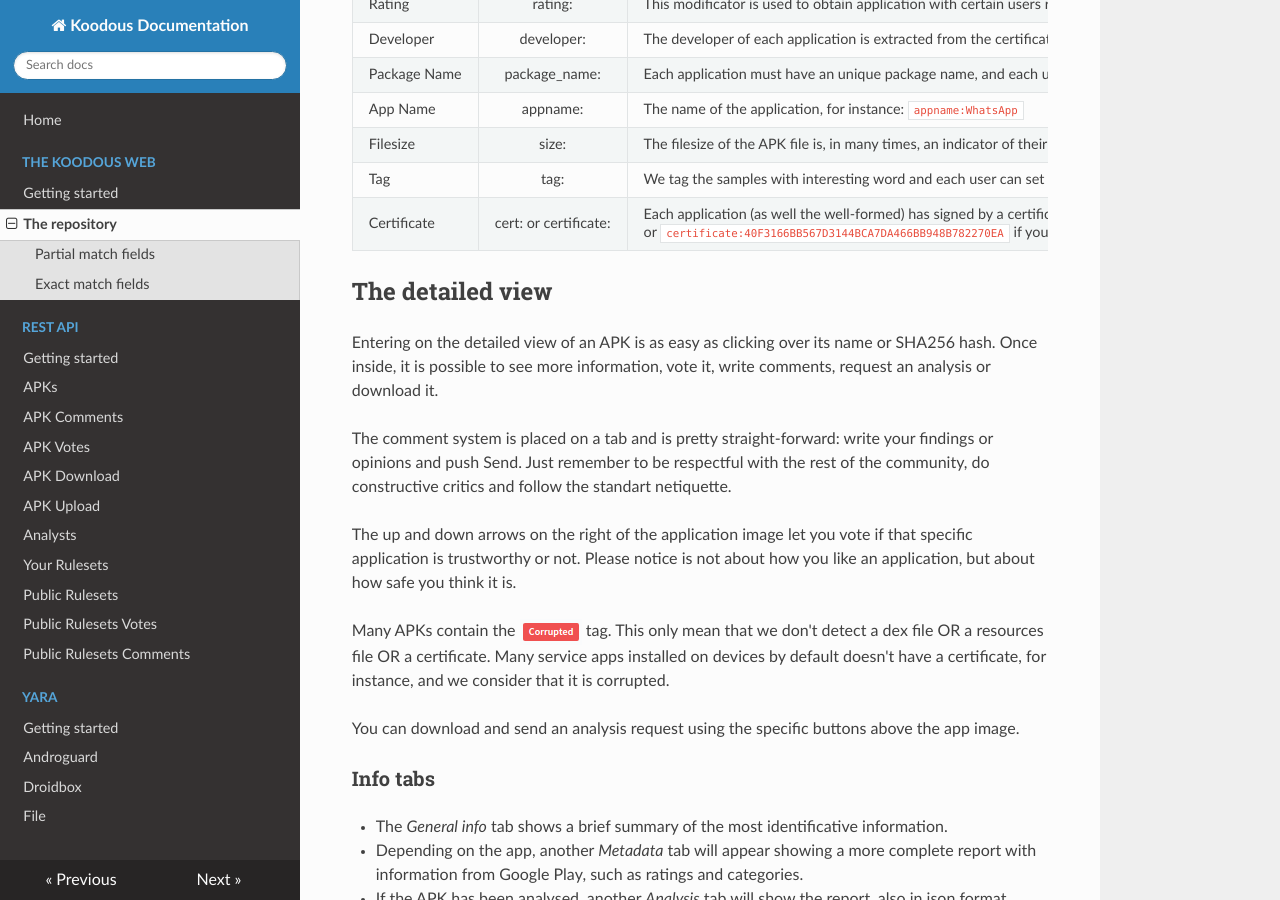
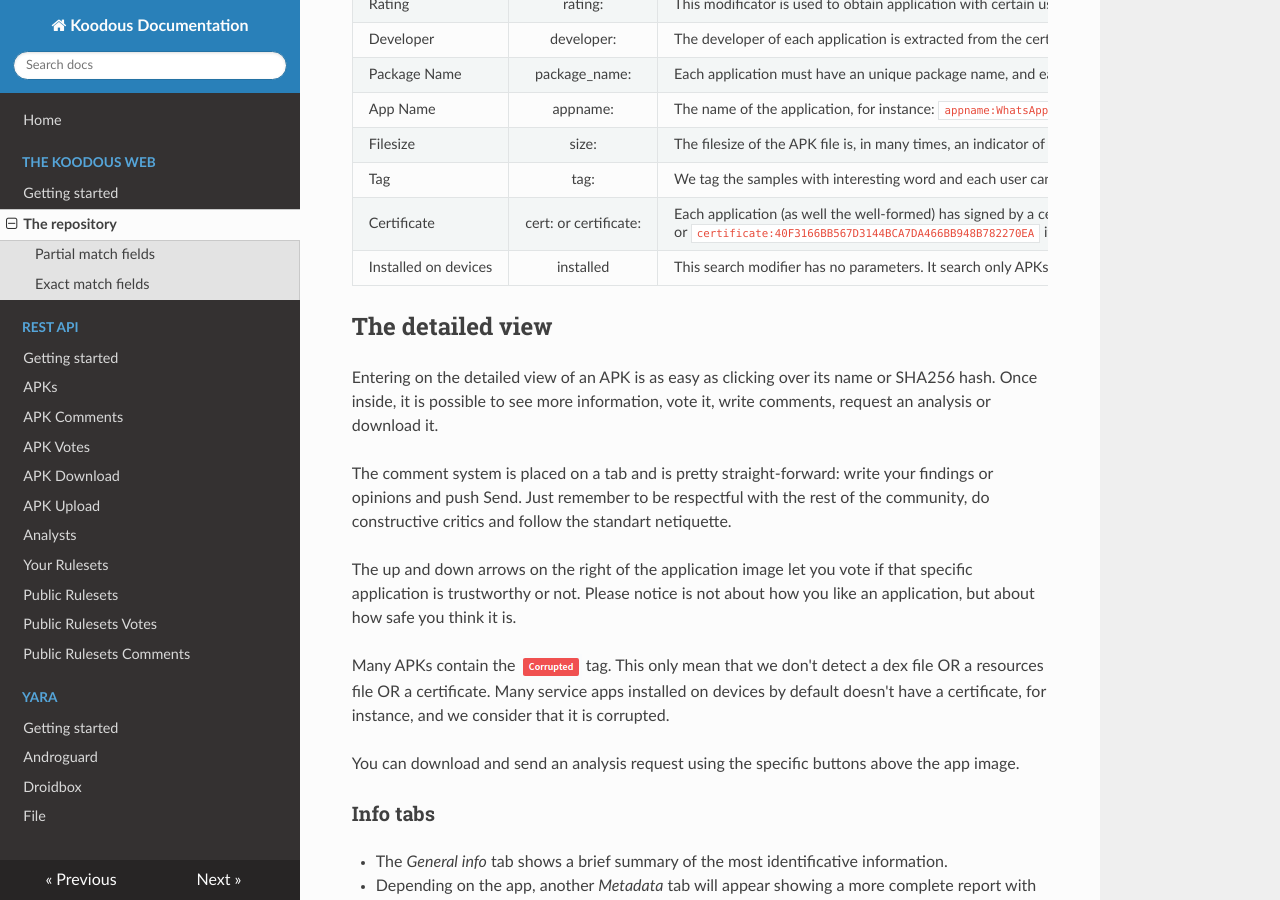
Before and after one commit to Koodous/docs.koodous.com, an MkDocs documentation site: the page built from docs/web/the-repo.md, in a window 1280 px wide and 900 px high, scrolled down 1127 px. Built offline with MkDocs 1.6.1, drawn with Linux system fonts in a browser that asks for light colours; nearby versions of some CDN libraries; old or Windows-style settings are respelled for this version of MkDocs.

Commit message:
Added installed modifier

````diff
--- a/docs/web/the-repo.md
+++ b/docs/web/the-repo.md
@@ -39,6 +39,7 @@ the following table describe each of search modifiers availables, you can combin
 | Filesize | size: | The filesize of the APK file is, in many times, an indicator of their purpose. You can filter by this parameter with, for instance, for files greater or equal than 1MB: ```size:1MB+```, or less than 700KB: ```size:700KB-```. |
 | Tag | tag: | We tag the samples with interesting word and each user can set by one or more tag to any sample, and you can find for this. For example, finding sample that we know come from Google Play: ```tag:googleplay``` or that any user has tagged as **banker** ```tag:banker``` |
 | Certificate | cert: or certificate: | Each application (as well the well-formed) has signed by a certificate. We have each certificate indexed and you can find by that, concretly by its *sha1*. For instance, we know that official Twitter application has **40F3166BB567D3144BCA7DA466BB948B782270EA** as sha1 certificate, then, we can found all versions of the official Twitter application with this: ```cert:40F3166BB567D3144BCA7DA466BB948B782270EA``` or ```certificate:40F3166BB567D3144BCA7DA466BB948B782270EA``` if you want to write a bit more :).|
+| Installed on devices | installed | This search modifier has no parameters. It search only APKs that are installed or sometime was installed in some device. Example: ```installed```|
 
 
 ## The detailed view
````
